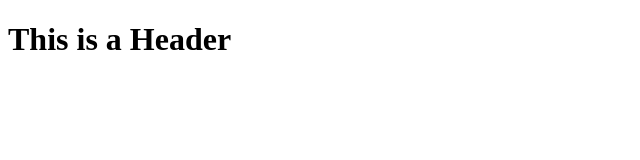
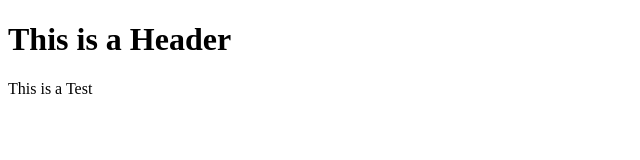
Before and after one commit to missx33/git-test, a plain HTML site: page index.html in a window 1280 px wide. Shown: the whole page, without its empty margins (0-640 px from the left). Drawn offline with Linux system fonts and the light colour scheme.

Commit message:
Second commit

```diff
--- a/index.html
+++ b/index.html
@@ -2,5 +2,6 @@
 <html>
     <body>
         <h1>This is a Header</h1>
+        <p>This is a Test</p>
     </body>
 </html>
```
